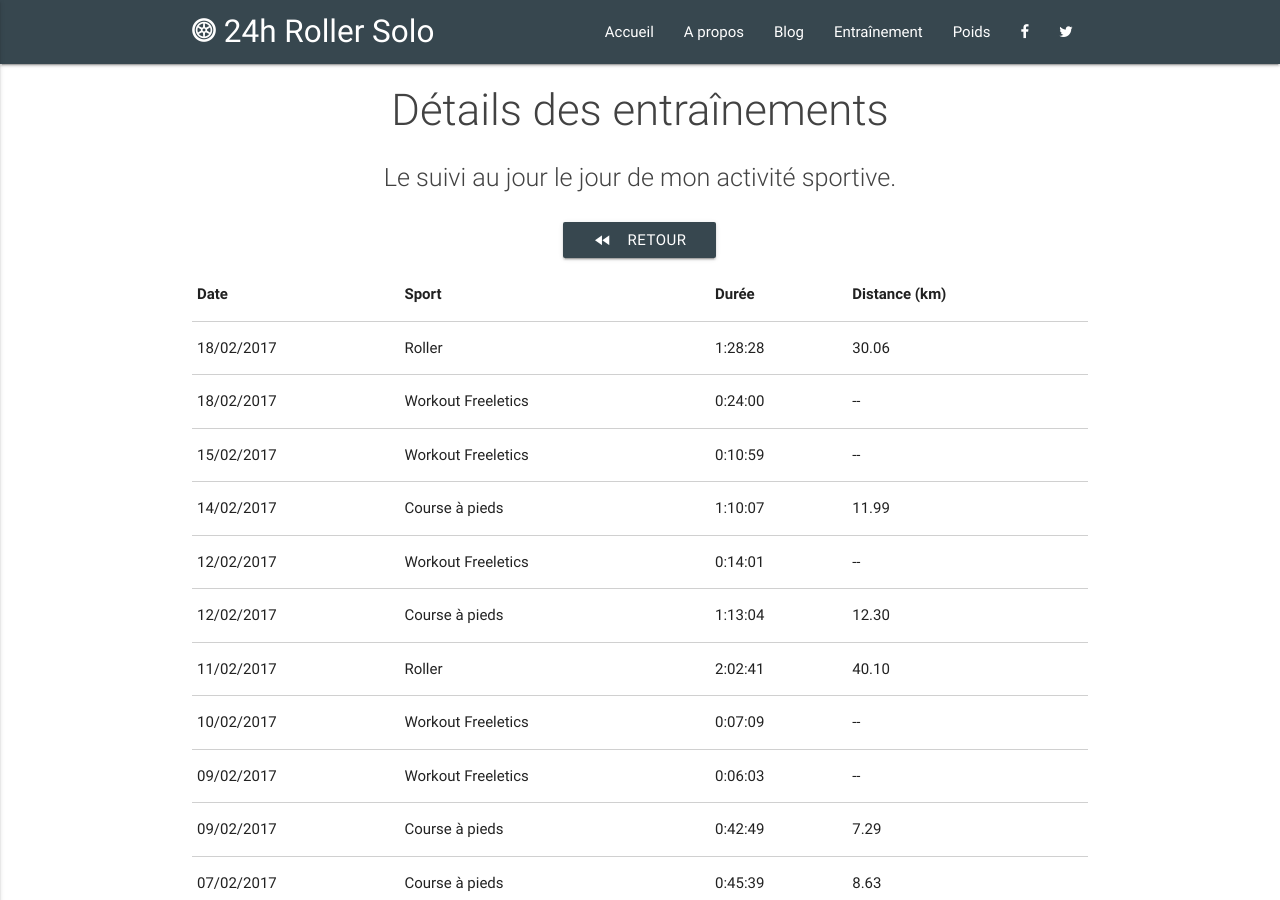
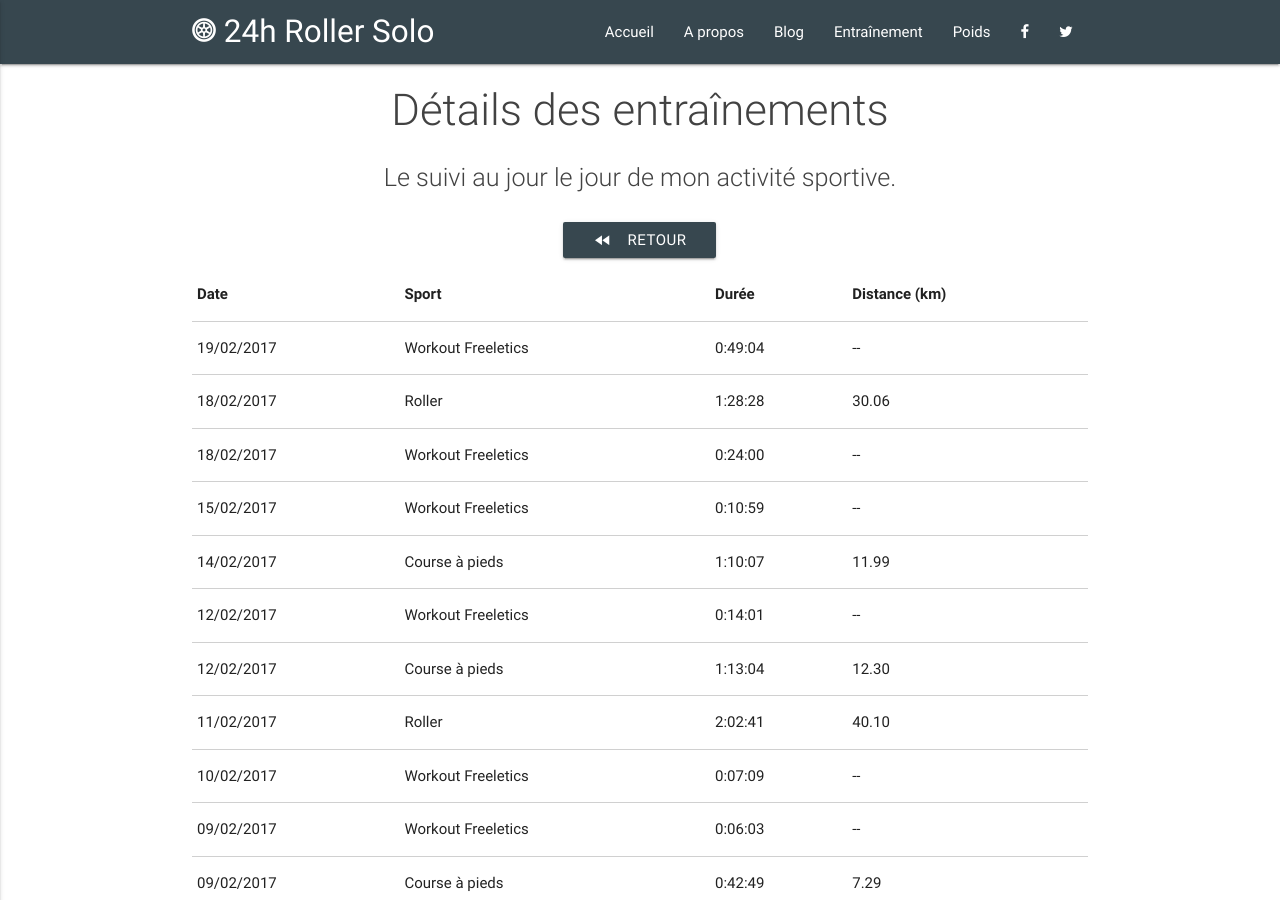
Before and after one commit to 24hRollerSolo/24hRollerSolo.github.io, a Jekyll site: the page built from training/details.html, in a window 1280 px wide and 900 px high. Built offline with Jekyll 4.4.1, drawn with Linux system fonts in a browser that asks for light colours.

Commit message:
Add 2017-02-19 workout

```diff
--- a/_data/sports.json
+++ b/_data/sports.json
@@ -1,4 +1,5 @@
 [
+  {"date": "2017-02-19", "type": "WORKOUT", "program": "W07-03 | APOLLON Endurance 2x2", "duration": "0:49:04"},
   {"date": "2017-02-18", "type": "ROLLER", "distance": "30.06", "duration": "1:28:28"},
   {"date": "2017-02-18", "type": "WORKOUT", "program": "W07-02 | HERMES Standard 2x2", "duration": "0:24:00"},
   {"date": "2017-02-15", "type": "WORKOUT", "program": "W07-01 | NEMESIS Endurance", "duration": "0:10:59"},
```
